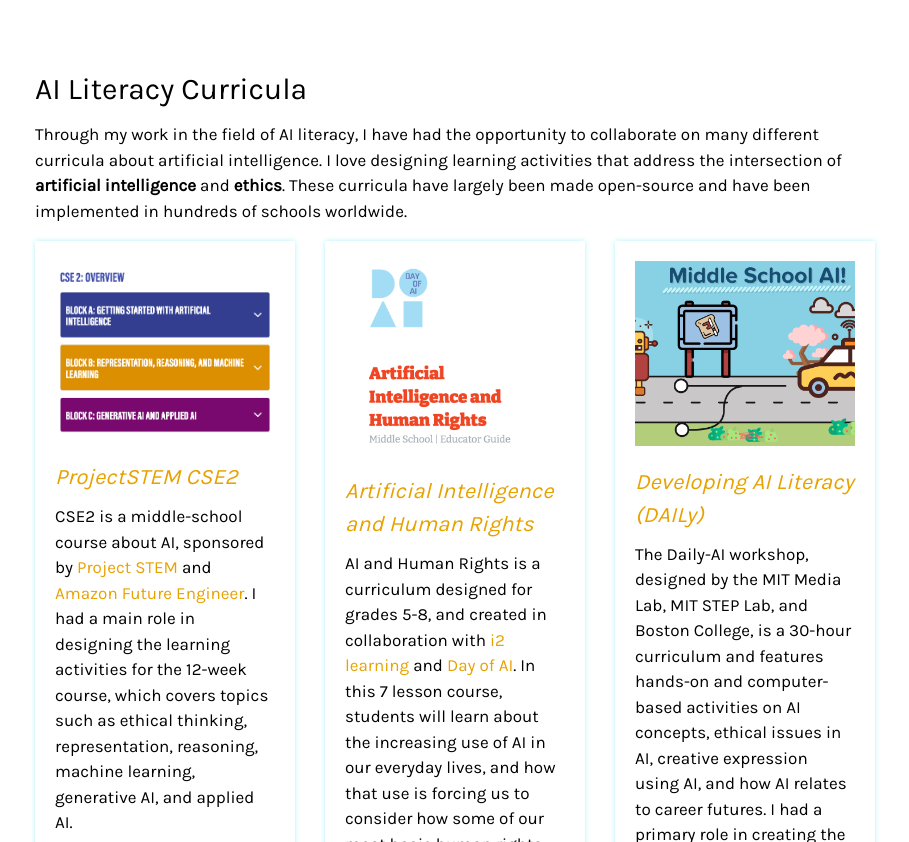
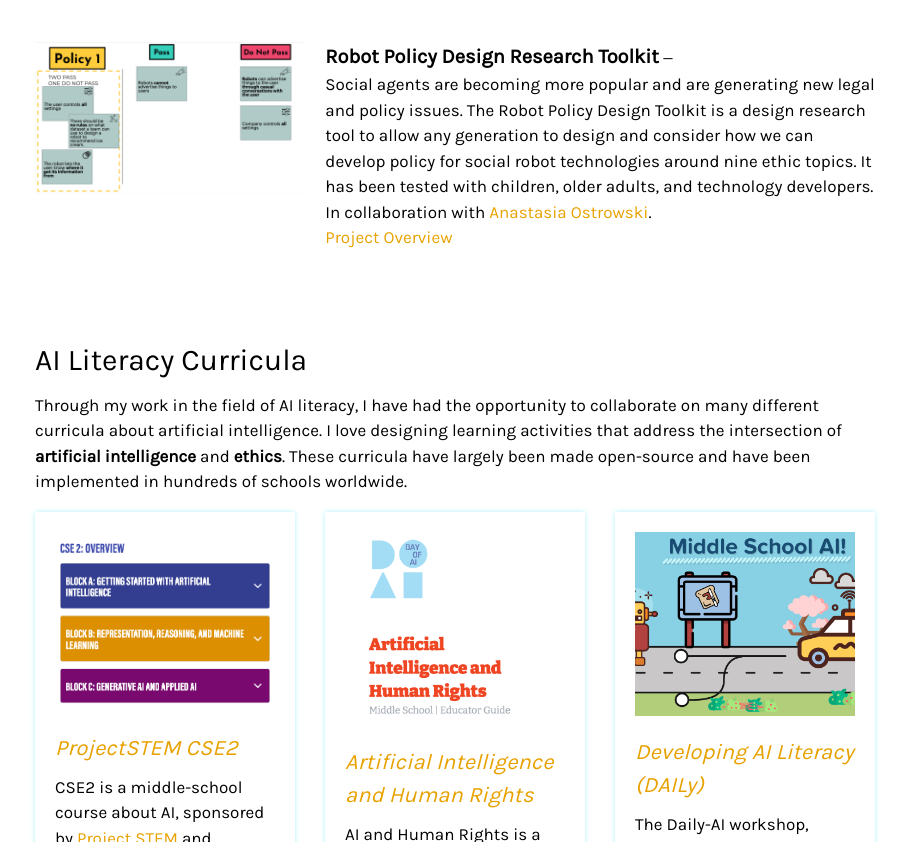
Before and after one commit to dipaola-mit/dipaola-mit.github.io, a plain HTML site: page index.html in a window 1280 px wide. Shown: the part 1089-1931 px from the top of the page, without its empty margins (185-1094 px from the left). Drawn offline with nearby package versions, Linux system fonts and the light colour scheme; some icons are missing; a web font is replaced by a local one.

Commit message:
adding policy toolkit

```diff
--- a/index.html
+++ b/index.html
@@ -146,6 +146,22 @@
 						<a class="w3-hover-opacity"
 						href="https://dl.acm.org/doi/abs/10.1145/3568294.3580148" id="link">
 						HRI 2023 Short Paper</a>
+						</p>
+				</div>
+			</div>
+			<br><br>
+			<!-- Project 3 -->
+			<div class="row-2">
+				<div class="column-3">
+					<img src="Assets/policy-design-toolkit.png">
+				</div>
+				<div class="column-4">
+					<a class=" text-highlight">Robot Policy Design Research Toolkit</a><a> &mdash;</a>
+					<p>Social agents are becoming more popular and are generating new legal and policy issues. The Robot Policy Design Toolkit is a design research tool to allow any generation to design and consider how we can develop policy for social robot technologies around nine ethic topics. It has been tested with children, older adults, and technology developers. In collaboration with <a class="w3-hover-opacity" href="https://www.akostrowski.com/" id="link">Anastasia Ostrowski</a>.
+						<br>
+						<a class="w3-hover-opacity"
+						href="https://www.media.mit.edu/projects/robot-policy-design/overview/" id="link">
+						Project Overview</a>
 						</p>
 				</div>
 			</div>
```
Also changed, not shown: Assets/policy-design-toolkit.png (added).
